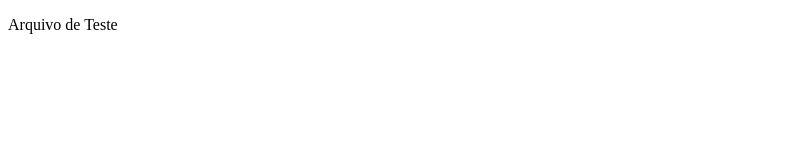
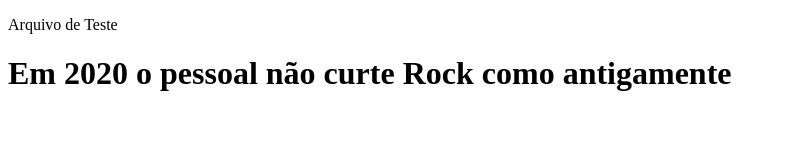
Before and after one commit to thiago-barros/git-101, a plain HTML site: page index.html in a window 1280 px wide. Shown: the whole page, without its empty margins (0-786 px from the left). Drawn offline with Linux system fonts and the light colour scheme.

Commit message:
Adicionado um titulo

```diff
--- a/index.html
+++ b/index.html
@@ -6,5 +6,7 @@
 <body>
 <p>Arquivo de Teste</p>
 
+<h1>Em 2020 o pessoal não curte Rock como antigamente</h1>
+
 </body>
 </html>
```
